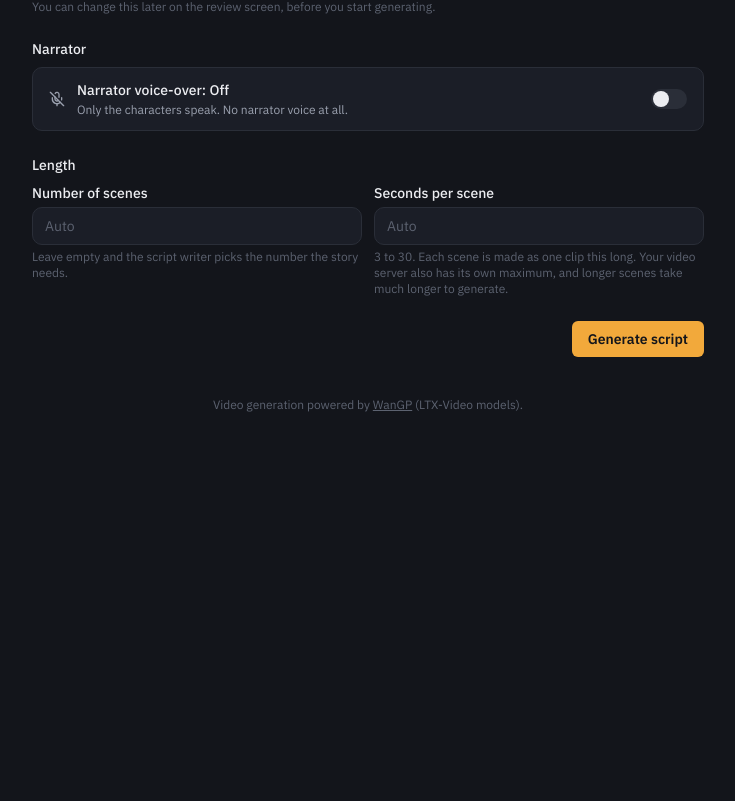
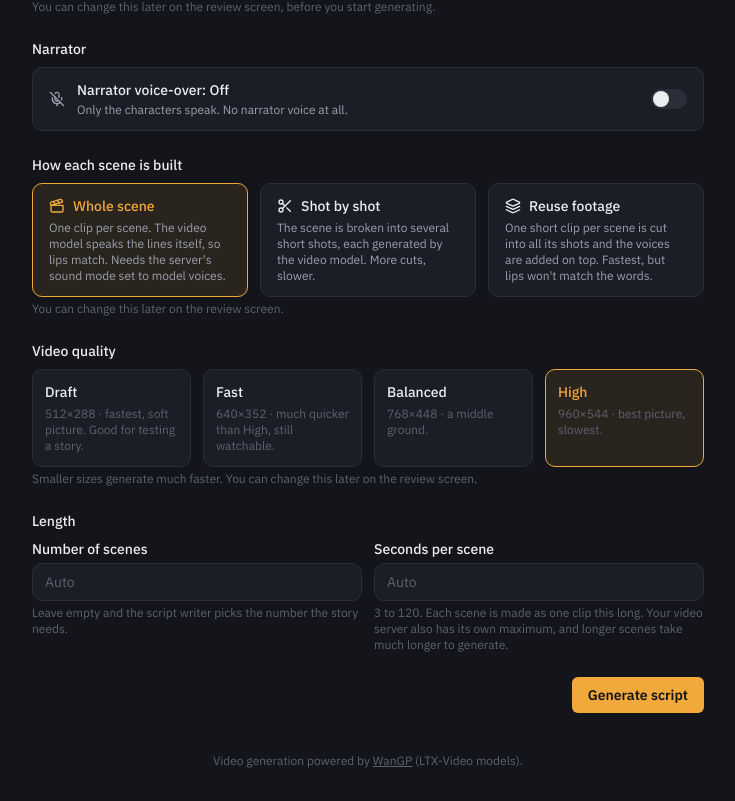
Before and after one commit to onyedikadavid/AI_movie_generator_frontend, a Next.js app: page /projects/new in a window 1280 px wide. Shown: the part 698-1499 px from the top of the page, without its empty margins (272-1007 px from the left). Before the commit the page ends 1143 px from the top, so only its background shows below. Built offline with nearby package versions, Linux system fonts and the light colour scheme; no server answers.

Commit message:
this is version 2 upgrade commit 17

```diff
--- a/app/projects/[id]/edit/page.tsx
+++ b/app/projects/[id]/edit/page.tsx
@@ -15,9 +15,11 @@ import { RunControls } from "@/components/RunControls";
 import { ErrorDetails } from "@/components/ErrorDetails";
 import { VideoModePicker } from "@/components/VideoModePicker";
 import { NarratorToggle } from "@/components/NarratorToggle";
+import { SceneStylePicker } from "@/components/SceneStylePicker";
 import { ScenePlanFields } from "@/components/ScenePlanFields";
+import { ResolutionPicker } from "@/components/ResolutionPicker";
 import { StoryCard } from "@/components/StoryCard";
-import type { VideoMode } from "@/lib/types";
+import type { SceneStyle, VideoMode } from "@/lib/types";
 
 export default function EditProjectPage() {
   const params = useParams<{ id: string }>();
@@ -83,6 +85,19 @@ export default function EditProjectPage() {
     }
   }
 
+  async function changeResolution(res: string) {
+    setSavingMode(true);
+    setStartError(null);
+    try {
+      await api.updateProjectSettings(project!.id, { video_resolution: res });
+      await refresh();
+    } catch (e) {
+      setStartError(e instanceof ApiError ? e.message : "Couldn't change the video quality.");
+    } finally {
+      setSavingMode(false);
+    }
+  }
+
   async function saveSeconds() {
     if (secondsText === null) return;
     const n = secondsText ? Number(secondsText) : null;
@@ -95,6 +110,19 @@ export default function EditProjectPage() {
       setSecondsText(null);
     } catch (e) {
       setStartError(e instanceof ApiError ? e.message : "Couldn't change the scene length.");
+    } finally {
+      setSavingMode(false);
+    }
+  }
+
+  async function changeSceneStyle(style: SceneStyle) {
+    setSavingMode(true);
+    setStartError(null);
+    try {
+      await api.updateProjectSettings(project!.id, { scene_style: style });
+      await refresh();
+    } catch (e) {
+      setStartError(e instanceof ApiError ? e.message : "Couldn't change the scene style.");
     } finally {
       setSavingMode(false);
     }
@@ -250,6 +278,11 @@ export default function EditProjectPage() {
           {project.status === "COMPLETED" ? " Switching re-renders the scenes the next time you regenerate." : ""}
         </p>
         <VideoModePicker value={project.video_mode ?? "i2v"} onChange={changeMode} disabled={locked} busy={savingMode} />
+        <div className="mt-3">
+          <p className="mb-2 text-sm font-medium text-paper">Video quality</p>
+          <ResolutionPicker value={project.video_resolution ?? "960x544"} onChange={changeResolution} disabled={locked} busy={savingMode} />
+          <p className="mt-1 text-xs text-paper-faint">Smaller sizes generate much faster. Changing it re-renders finished scenes next time you generate.</p>
+        </div>
         <div className="mt-3" onBlur={saveSeconds}>
           <ScenePlanFields
             hideCount
@@ -265,6 +298,11 @@ export default function EditProjectPage() {
         </div>
         <div className="mt-3">
           <NarratorToggle value={project.narrator_enabled ?? false} onChange={changeNarrator} disabled={locked} busy={savingMode} />
+        </div>
+        <div className="mt-3">
+          <p className="mb-2 text-sm font-medium text-paper">How each scene is built</p>
+          <SceneStylePicker value={project.scene_style ?? "shots"} onChange={changeSceneStyle} disabled={locked} busy={savingMode} />
+          <p className="mt-1 text-xs text-paper-faint">Changing it re-renders finished scenes next time you generate.</p>
         </div>
       </section>
 
--- a/app/projects/new/page.tsx
+++ b/app/projects/new/page.tsx
@@ -7,8 +7,10 @@ import { api, ApiError } from "@/lib/api";
 import { Button } from "@/components/Button";
 import { VideoModePicker } from "@/components/VideoModePicker";
 import { NarratorToggle } from "@/components/NarratorToggle";
+import { SceneStylePicker } from "@/components/SceneStylePicker";
 import { ScenePlanFields } from "@/components/ScenePlanFields";
-import type { VideoMode } from "@/lib/types";
+import { ResolutionPicker } from "@/components/ResolutionPicker";
+import type { SceneStyle, VideoMode } from "@/lib/types";
 
 const KIDS_GENRE = "Kids / Family";
 const KIDS_STYLE = "Kids cartoon (child-friendly)";
@@ -24,8 +26,10 @@ export default function NewProjectPage() {
   const [visualStyle, setVisualStyle] = useState("");
   const [videoMode, setVideoMode] = useState<VideoMode>("i2v");
   const [narrator, setNarrator] = useState(false);
+  const [sceneStyle, setSceneStyle] = useState<SceneStyle>("whole");
   const [sceneCount, setSceneCount] = useState("");
   const [sceneSeconds, setSceneSeconds] = useState("");
+  const [resolution, setResolution] = useState("960x544");
   const [audioFile, setAudioFile] = useState<File | null>(null);
   const [recording, setRecording] = useState(false);
   const [submitting, setSubmitting] = useState(false);
@@ -76,8 +80,10 @@ export default function NewProjectPage() {
         visualStyle: visualStyle || undefined,
         videoMode,
         narratorEnabled: narrator,
+        sceneStyle,
         sceneCount: sceneCount ? Number(sceneCount) : undefined,
         sceneSeconds: sceneSeconds ? Number(sceneSeconds) : undefined,
+        videoResolution: resolution,
       });
       router.push(`/projects/${project.id}/edit`);
     } catch (e) {
@@ -177,6 +183,18 @@ export default function NewProjectPage() {
         </div>
 
         <div>
+          <p className="mb-2 text-sm font-medium text-paper">How each scene is built</p>
+          <SceneStylePicker value={sceneStyle} onChange={setSceneStyle} />
+          <p className="mt-1 text-xs text-paper-faint">You can change this later on the review screen.</p>
+        </div>
+
+        <div>
+          <p className="mb-2 text-sm font-medium text-paper">Video quality</p>
+          <ResolutionPicker value={resolution} onChange={setResolution} />
+          <p className="mt-1 text-xs text-paper-faint">Smaller sizes generate much faster. You can change this later on the review screen.</p>
+        </div>
+
+        <div>
           <p className="mb-2 text-sm font-medium text-paper">Length</p>
           <ScenePlanFields
             sceneCount={sceneCount}
--- /dev/null
+++ b/components/ResolutionPicker.tsx
@@ -0,0 +1,45 @@
+"use client";
+
+export const RESOLUTION_OPTIONS: { value: string; title: string; blurb: string }[] = [
+  { value: "512x288", title: "Draft", blurb: "512×288 · fastest, soft picture. Good for testing a story." },
+  { value: "640x352", title: "Fast", blurb: "640×352 · much quicker than High, still watchable." },
+  { value: "768x448", title: "Balanced", blurb: "768×448 · a middle ground." },
+  { value: "960x544", title: "High", blurb: "960×544 · best picture, slowest." },
+];
+
+/** Smaller video = a lot less GPU time. The finished film is still scaled to the normal output size. */
+export function ResolutionPicker({
+  value,
+  onChange,
+  disabled,
+  busy,
+}: {
+  value: string;
+  onChange: (v: string) => void;
+  disabled?: boolean;
+  busy?: boolean;
+}) {
+  return (
+    <div role="radiogroup" aria-label="Video quality" className="grid grid-cols-2 gap-3 sm:grid-cols-4">
+      {RESOLUTION_OPTIONS.map(({ value: v, title, blurb }) => {
+        const selected = v === value;
+        return (
+          <button
+            key={v}
+            type="button"
+            role="radio"
+            aria-checked={selected}
+            disabled={disabled || busy}
+            onClick={() => !selected && onChange(v)}
+            className={`flex flex-col gap-1 rounded-card border px-3 py-3 text-left transition disabled:cursor-not-allowed disabled:opacity-60 ${
+              selected ? "border-tally bg-tally/10" : "border-ink-border bg-ink-surface hover:border-paper-faint"
+            }`}
+          >
+            <span className={`text-sm font-medium ${selected ? "text-tally" : "text-paper"}`}>{title}</span>
+            <span className="text-xs text-paper-faint">{blurb}</span>
+          </button>
+        );
+      })}
+    </div>
+  );
+}
--- a/components/ScenePlanFields.tsx
+++ b/components/ScenePlanFields.tsx
@@ -21,7 +21,7 @@ export function ScenePlanFields({
   hideCount?: boolean;
   disabled?: boolean;
 }) {
-  const digits = (v: string) => v.replace(/[^0-9]/g, "").slice(0, 2);
+  const digits = (v: string, max = 2) => v.replace(/[^0-9]/g, "").slice(0, max);
   return (
     <div className={`grid grid-cols-1 gap-3 ${hideCount ? "" : "sm:grid-cols-2"}`}>
       {!hideCount && (
@@ -43,13 +43,13 @@ export function ScenePlanFields({
         <input
           inputMode="numeric"
           value={sceneSeconds}
-          onChange={(e) => onSceneSeconds(digits(e.target.value))}
+          onChange={(e) => onSceneSeconds(digits(e.target.value, 3))}
           placeholder={secondsPlaceholder}
           disabled={disabled}
           className={box}
         />
         <span className="mt-1 block text-xs text-paper-faint">
-          3 to 30. Each scene is made as one clip this long. Your video server also has its own maximum, and longer scenes take much longer to generate.
+          3 to 120. Each scene is made as one clip this long. Your video server also has its own maximum, and longer scenes take much longer to generate.
         </span>
       </label>
     </div>
--- /dev/null
+++ b/components/SceneStylePicker.tsx
@@ -0,0 +1,63 @@
+"use client";
+
+import { Clapperboard, Layers, Scissors } from "lucide-react";
+import type { SceneStyle } from "@/lib/types";
+
+export const SCENE_STYLE_OPTIONS: { value: SceneStyle; title: string; blurb: string; Icon: typeof Clapperboard }[] = [
+  {
+    value: "whole",
+    title: "Whole scene",
+    blurb: "One clip per scene. The video model speaks the lines itself, so lips match. Needs the server's sound mode set to model voices.",
+    Icon: Clapperboard,
+  },
+  {
+    value: "shots",
+    title: "Shot by shot",
+    blurb: "The scene is broken into several short shots, each generated by the video model. More cuts, slower.",
+    Icon: Scissors,
+  },
+  {
+    value: "reuse",
+    title: "Reuse footage",
+    blurb: "One short clip per scene is cut into all its shots and the voices are added on top. Fastest, but lips won't match the words.",
+    Icon: Layers,
+  },
+];
+
+export function SceneStylePicker({
+  value,
+  onChange,
+  disabled,
+  busy,
+}: {
+  value: SceneStyle;
+  onChange: (v: SceneStyle) => void;
+  disabled?: boolean;
+  busy?: boolean;
+}) {
+  return (
+    <div role="radiogroup" aria-label="How each scene is built" className="grid grid-cols-1 gap-3 sm:grid-cols-3">
+      {SCENE_STYLE_OPTIONS.map(({ value: v, title, blurb, Icon }) => {
+        const selected = v === value;
+        return (
+          <button
+            key={v}
+            type="button"
+            role="radio"
+            aria-checked={selected}
+            disabled={disabled || busy}
+            onClick={() => !selected && onChange(v)}
+            className={`flex flex-col gap-1 rounded-card border px-4 py-3 text-left transition disabled:cursor-not-allowed disabled:opacity-60 ${
+              selected ? "border-tally bg-tally/10" : "border-ink-border bg-ink-surface hover:border-paper-faint"
+            }`}
+          >
+            <span className={`inline-flex items-center gap-2 text-sm font-medium ${selected ? "text-tally" : "text-paper"}`}>
+              <Icon className="h-4 w-4" /> {title}
+            </span>
+            <span className="text-xs text-paper-muted">{blurb}</span>
+          </button>
+        );
+      })}
+    </div>
+  );
+}
--- a/lib/api.ts
+++ b/lib/api.ts
@@ -66,6 +66,8 @@ export const api = {
     narratorEnabled?: boolean;
     sceneCount?: number;
     sceneSeconds?: number;
+    videoResolution?: string;
+    sceneStyle?: string;
   }): Promise<ProjectResponse> {
     const form = new FormData();
     if (input.prompt) form.append("prompt", input.prompt);
@@ -76,13 +78,15 @@ export const api = {
     if (input.videoMode) form.append("video_mode", input.videoMode);
     if (input.sceneCount) form.append("scene_count", String(input.sceneCount));
     if (input.sceneSeconds) form.append("scene_seconds", String(input.sceneSeconds));
+    if (input.videoResolution) form.append("video_resolution", input.videoResolution);
+    if (input.sceneStyle) form.append("scene_style", input.sceneStyle);
     if (input.narratorEnabled !== undefined) form.append("narrator_enabled", String(input.narratorEnabled));
 
     return fetch(`${API_V1}/projects`, { method: "POST", body: form }).then(handle<ProjectResponse>);
   },
 
   /** Change how the project is generated (image first vs text-to-video). Takes effect on the next run. */
-  updateProjectSettings(id: string, payload: { video_mode?: VideoMode; narrator_enabled?: boolean; scene_seconds?: number | null }): Promise<ProjectResponse> {
+  updateProjectSettings(id: string, payload: { video_mode?: VideoMode; narrator_enabled?: boolean; scene_seconds?: number | null; video_resolution?: string | null; scene_style?: string }): Promise<ProjectResponse> {
     return fetch(`${API_V1}/projects/${id}`, {
       method: "PATCH",
       headers: { "Content-Type": "application/json" },
--- a/lib/types.ts
+++ b/lib/types.ts
@@ -63,6 +63,7 @@ export const PIPELINE_STAGES: { key: ProjectStatus; label: string }[] = [
 
 /** How scenes are generated: "i2v" = image model draws a keyframe first, "t2v" = text-to-video only. */
 export type VideoMode = "i2v" | "t2v";
+export type SceneStyle = "whole" | "shots" | "reuse";
 
 /** Live run state - present on both list items and full projects. */
 export interface RunState {
@@ -101,6 +102,8 @@ export interface ProjectResponse extends RunState {
   narrator_enabled: boolean | null;
   scene_count: number | null;
   scene_seconds: number | null;
+  video_resolution: string | null;
+  scene_style: SceneStyle | null;
   created_at: string;
 }
 
```
